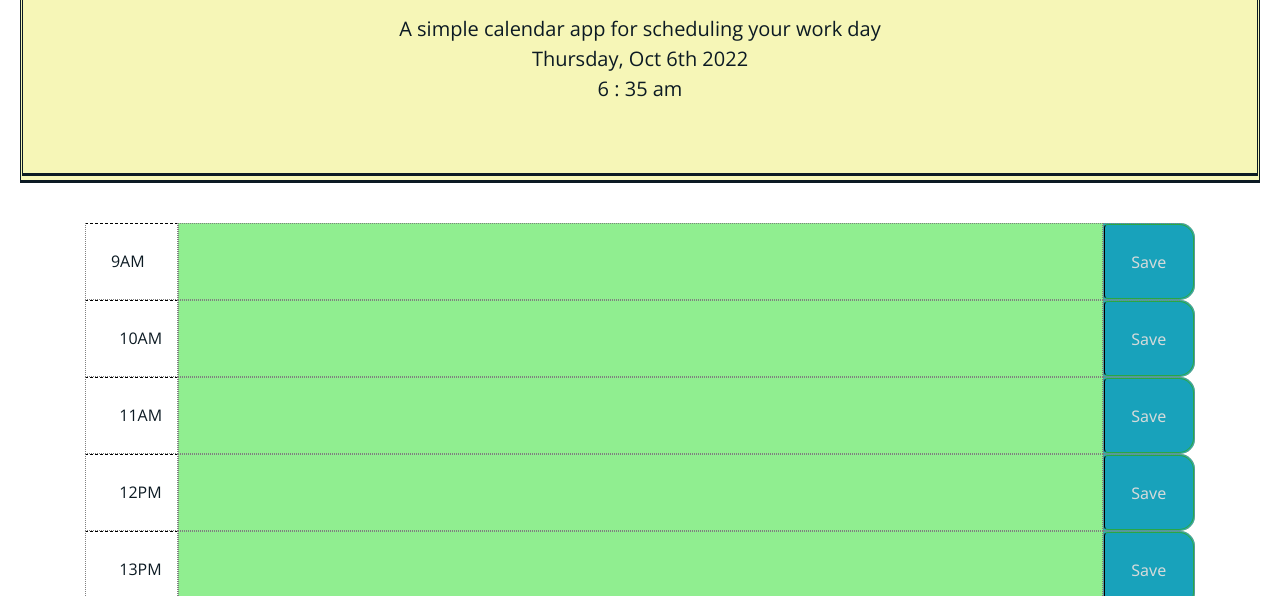
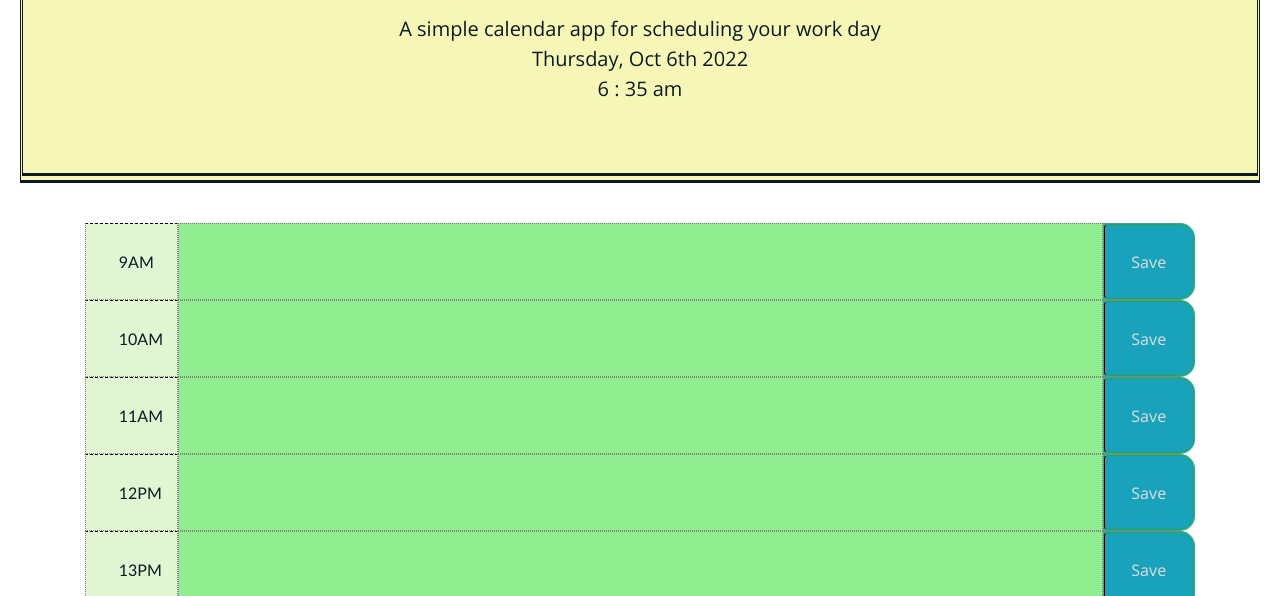
Before and after one commit to ahhyaya/Simple-Work-Day, a plain HTML site: page index.html in a window 1280 px wide. Shown: the part 204-800 px from the top of the page. Drawn offline with nearby package versions, Linux system fonts and the light colour scheme; a web font is replaced by a local one.

Commit message:
change time font

```diff
--- a/assets/css/style.css
+++ b/assets/css/style.css
@@ -84,13 +84,13 @@ textarea{
 }
 
 .hour {
-  background-color: #ffffff;
+  background-color: rgba(248, 248, 230, 0.773);
   color: rgb(12, 26, 35);
-  border-top: 1px dashed #000000;
+  border-top: 0.5px dashed #000000;
   display:flex;
-  text-align: center;
   padding:0;
   margin: 0;
+  font-family: 'Gill Sans', 'Gill Sans MT', Calibri, 'Trebuchet MS', sans-serif;
 }
 
 /* .past {
@@ -121,19 +121,12 @@ textarea{
 }
 
 .save-btn:hover {
-  /* font-size: 20px; */
   transition: all .3s ease-in-out;
 }
 
 .save-btn:active {
-
   background-color: #149fbe63;
   font-size: 10px;
   transition: all .1s ease-in-out;
   font-style: none;
 }
-
-
-/* .container {
-  border: 1px black;
-} */
```
Also changed, not shown: index.html (+5 -5 lines).
